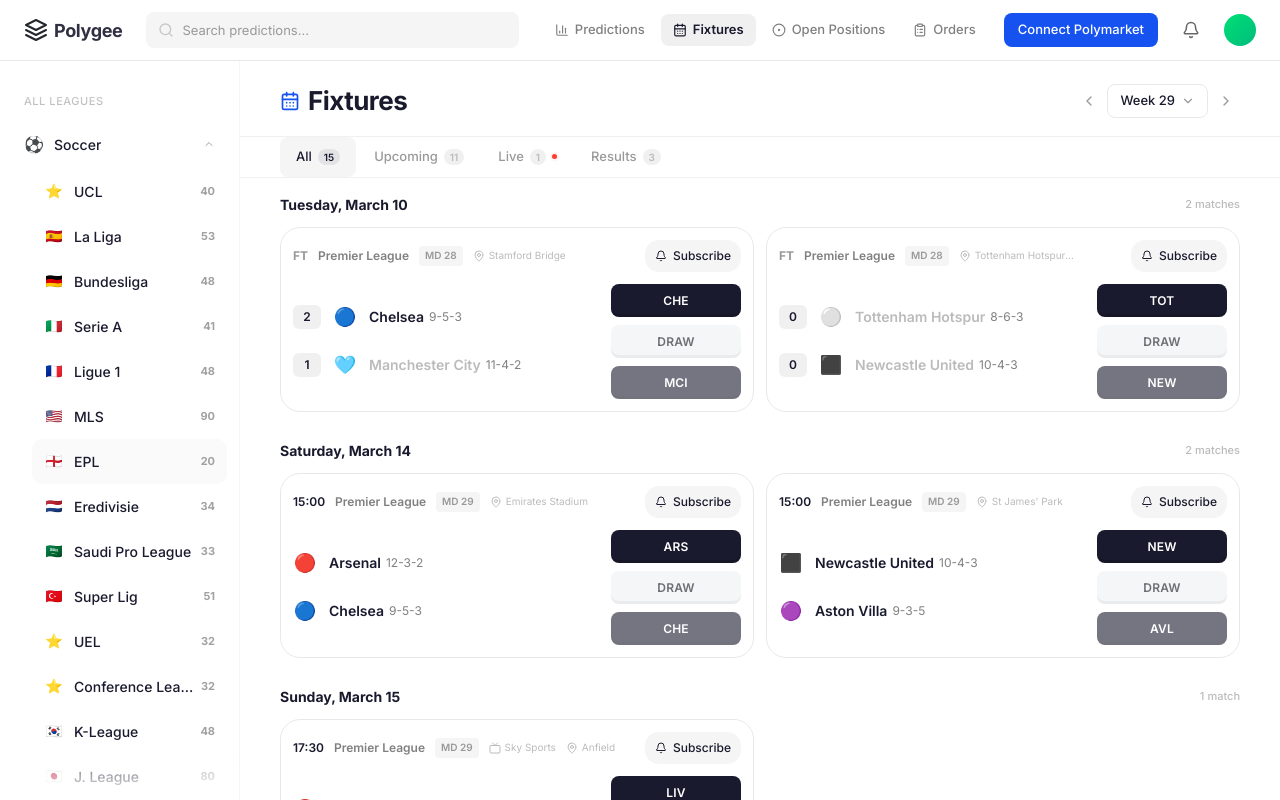
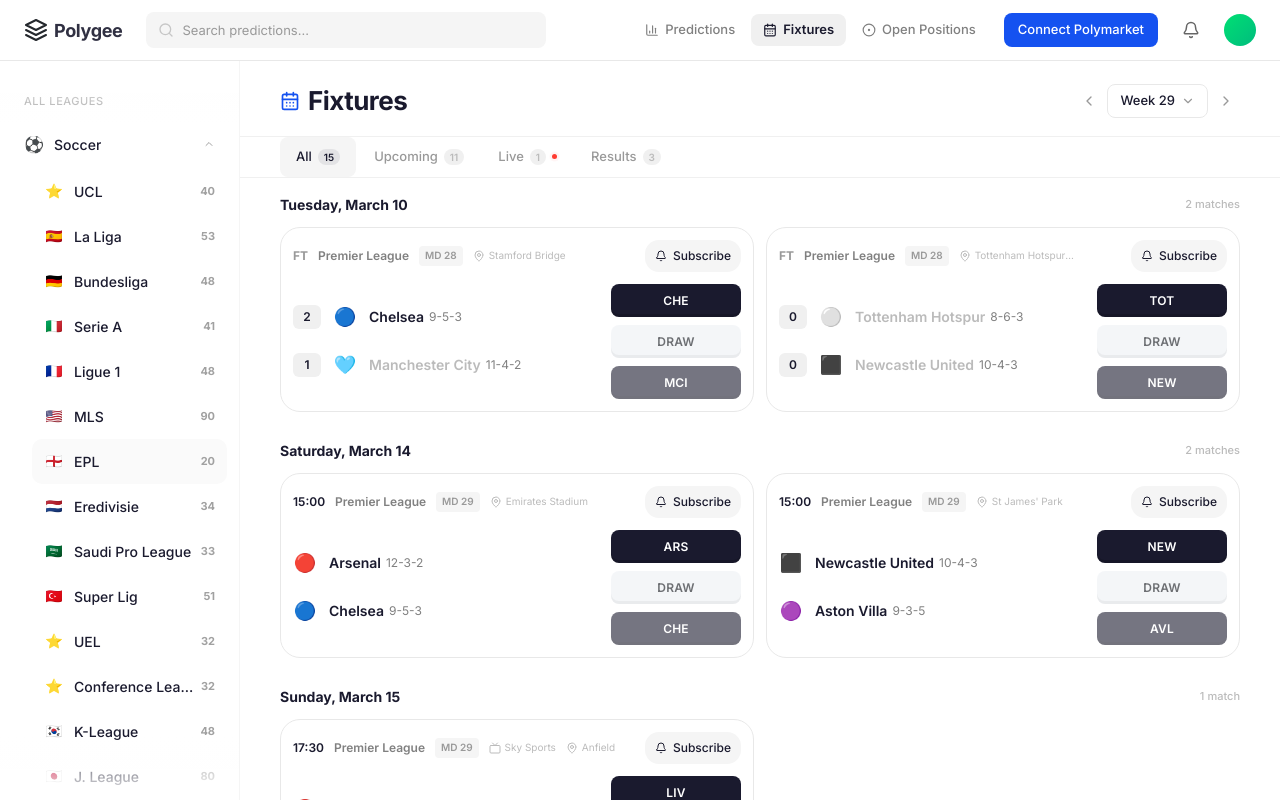
Before and after one commit to ajagatobby/polygee-web, a Next.js app: page /fixtures in a window 1280 px wide. Built offline with nearby package versions, Linux system fonts and the light colour scheme.

Commit message:
ui: move Orders from navbar to avatar popover menu

```diff
--- a/components/layout/header.tsx
+++ b/components/layout/header.tsx
@@ -12,7 +12,6 @@
   { href: "/", label: "Predictions", icon: BarChart3 },
   { href: "/fixtures", label: "Fixtures", icon: CalendarDays },
   { href: "/positions", label: "Open Positions", icon: CircleDot },
-  { href: "/orders", label: "Orders", icon: ClipboardList },
 ];
 
 export function Header() {
@@ -145,6 +144,7 @@
                   {/* Primary menu items */}
                   <div className="py-1.5">
                     {[
+                      { icon: ClipboardList, label: "Orders" },
                       { icon: Target, label: "Accuracy" },
                       { icon: Settings, label: "Settings" },
                       { icon: Trophy, label: "Leaderboard" },
```
